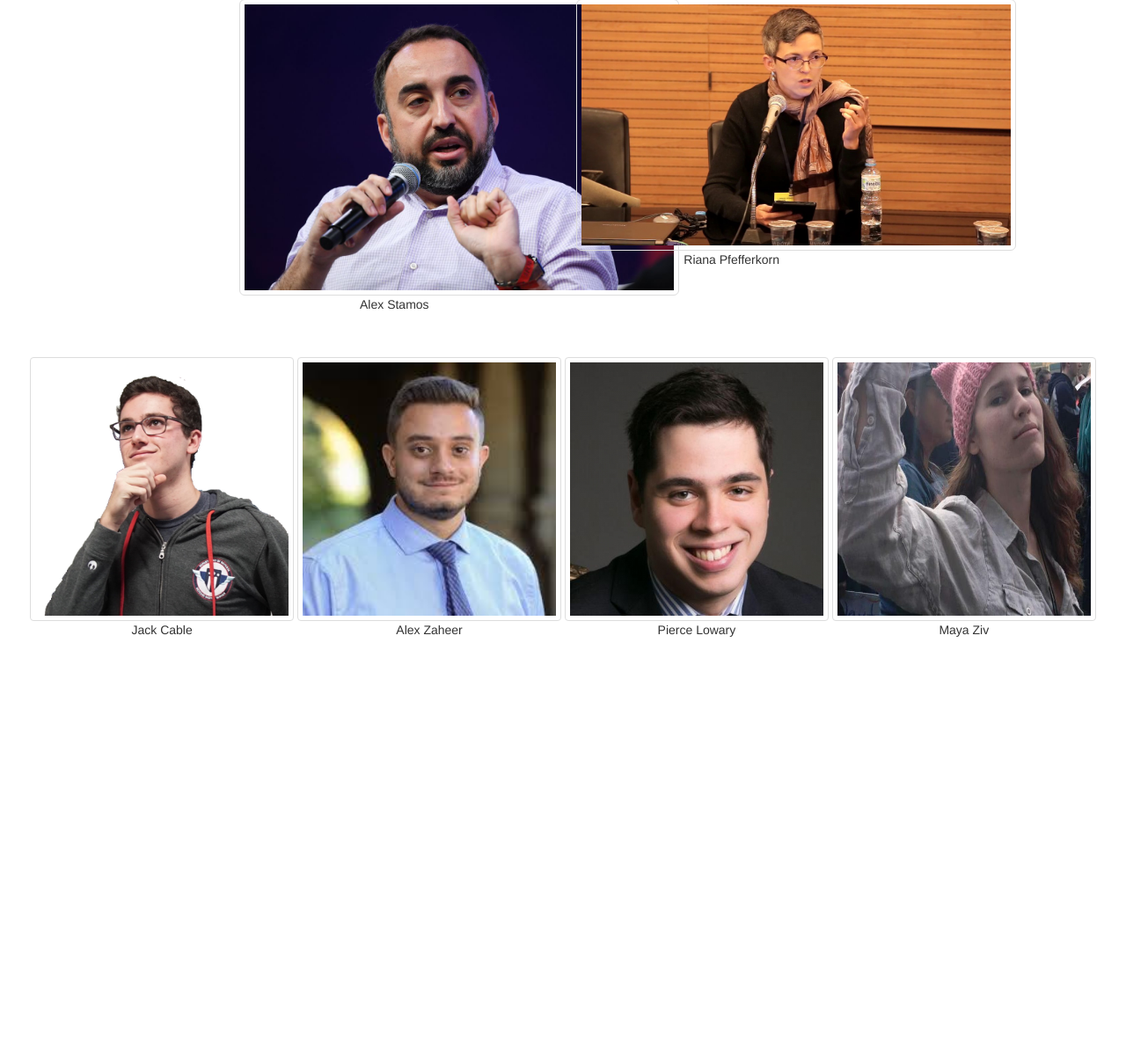
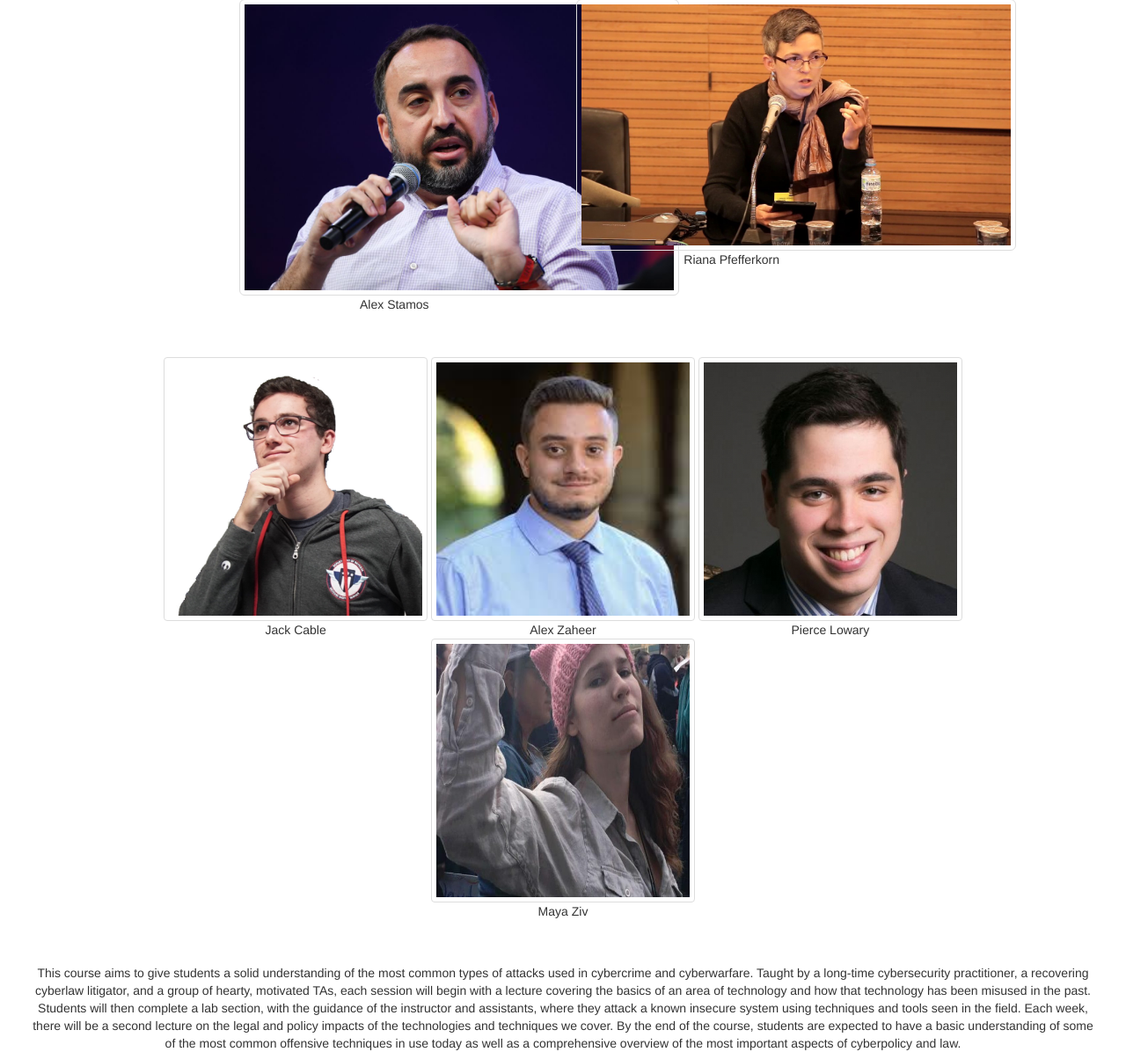
Before and after one commit to cablej/HackLab-Secton1-DevTools-Lesson, a Flask app: page / in a window 1280 px wide. Shown: the part 87-1283 px from the top of the page at 88% size. Before the commit the page ends 811 px from the top, so only its background shows below. Run offline with Flask 2, Linux system fonts and the light colour scheme; some libraries are stand-ins or nearby versions.

Commit message:
class summary

```diff
--- a/static/main.css
+++ b/static/main.css
@@ -1,5 +1,9 @@
 .row.col-centered > [class*='col-'] {
     display: inline-block;
+}
+
+.row.col-centered {
+    margin: 50px;
 }
 
 img.prof {
--- a/templates/index.html
+++ b/templates/index.html
@@ -14,7 +14,7 @@
     Welcome to Hack Lab!
   </div>
   <p class="cenb"></p>
-  <div class="row col-centered text-center" style="margin: 50px;">
+  <div class="row col-centered text-center">
     <div class="col-lg-2">
 
     </div>
@@ -56,6 +56,9 @@
   <div style="display: none;" class="col-sm-12 col-centered text-center" style="font-weight: bold;">
     <button type="button" name="button" onclick="getSecretPassword('{{ url_for('super_secret_password') }}')"> Get Super Secret Password >> </button>
   </div>
+  <div class="col-sm-12 col-centered text-center">
+    This course aims to give students a solid understanding of the most common types of attacks used in cybercrime and cyberwarfare. Taught by a long-time cybersecurity practitioner, a recovering cyberlaw litigator, and a group of hearty, motivated TAs, each session will begin with a lecture covering the basics of an area of technology and how that technology has been misused in the past. Students will then complete a lab section, with the guidance of the instructor and assistants, where they attack a known insecure system using techniques and tools seen in the field. Each week, there will be a second lecture on the legal and policy impacts of the technologies and techniques we cover. By the end of the course, students are expected to have a basic understanding of some of the most common offensive techniques in use today as well as a comprehensive overview of the most important aspects of cyberpolicy and law.
+  </div>
 </div>
 
 
```
